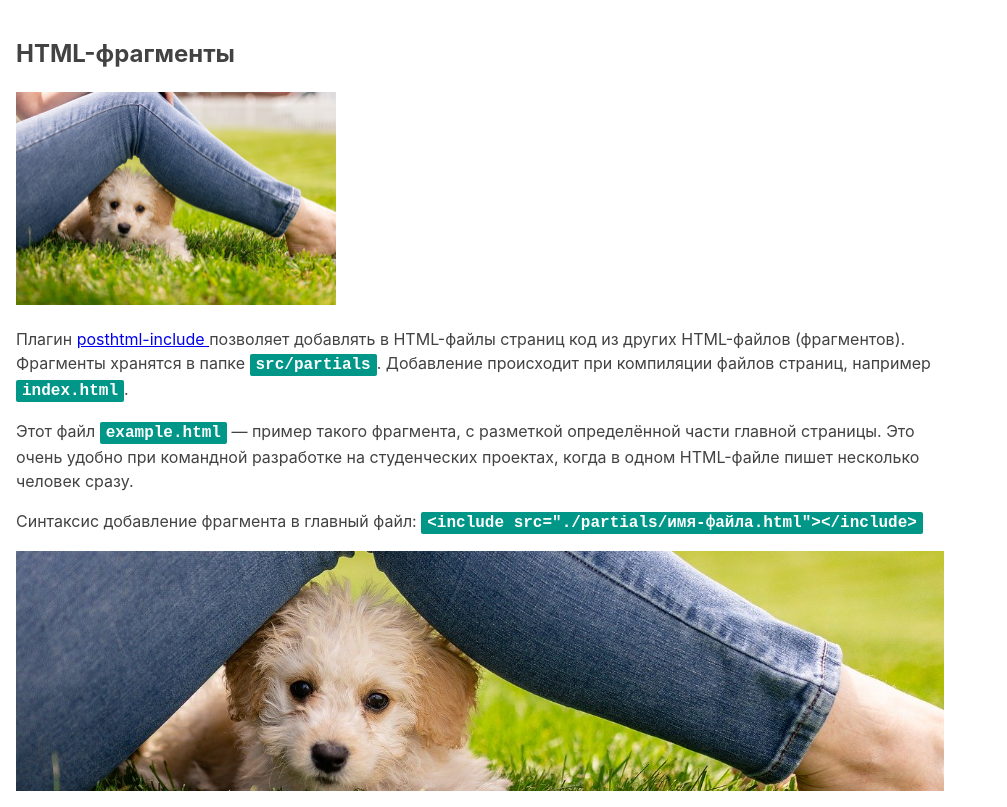
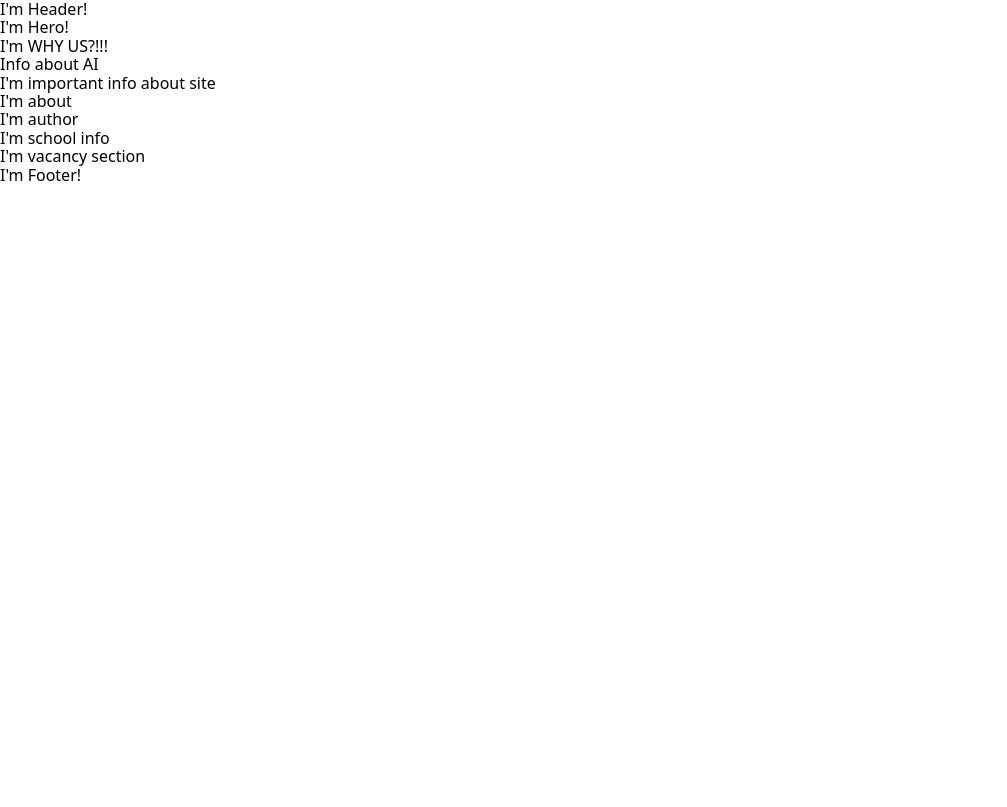
Before and after one commit to pekosk/VeraVla, a website built with Parcel: page src/index.html in a window 1280 px wide. Shown: the whole page, without its empty margins (0-1007 px from the left). Built offline with nearby package versions, Linux system fonts and the light colour scheme.

Commit message:
Partials + favicon

```diff
--- a/src/index.html
+++ b/src/index.html
@@ -4,16 +4,29 @@
     <meta charset="UTF-8" />
     <meta name="viewport" content="width=device-width, initial-scale=1.0" />
     <title>Заголовок страницы</title>
+    <link rel="shortcut icon" href="./images/favicon.ico" type="image/x-icon" />
     <link
       rel="stylesheet"
       href="https://cdnjs.cloudflare.com/ajax/libs/modern-normalize/1.0.0/modern-normalize.min.css"
       integrity="sha512-ISS7cAi1PEhQ8jnbJpJZMd29NlhNj4AWYyLOSp2CE/CsHxTCu+r+t0D2yoJudVrd0/8fTVPUVDzY5Tvli75u/g=="
       crossorigin="anonymous"
     />
+    <link rel="stylesheet" href="./sass/main.scss" />
   </head>
   <body>
     <!-- Так добавляются фрагменты в главные HTML-файлы страниц. -->
-    <include src="./partials/example.html"></include>
+    <include src="./partials/header.html"></include>
+    <main>
+      <include src="./partials/hero.html"></include>
+      <include src="./partials/why-us.html"></include>
+      <include src="./partials/ai-info.html"></include>
+      <include src="./partials/important-info.html"></include>
+      <include src="./partials/about.html"></include>
+      <include src="./partials/author.html"></include>
+      <include src="./partials/school.html"></include>
+      <include src="./partials/vacancy.html"></include>
+    </main>
+    <include src="./partials/footer.html"></include>
 
     <!-- Скрипт идёт последним в разметке. В нём уже подключен главный SASS-файл. -->
     <script src="./index.js"></script>
--- /dev/null
+++ b/src/partials/about.html
@@ -0,0 +1 @@
+<section class="html">I'm about</section>
--- /dev/null
+++ b/src/partials/ai-info.html
@@ -0,0 +1 @@
+<section class="ai-info">Info about AI</section>
--- /dev/null
+++ b/src/partials/author.html
@@ -0,0 +1 @@
+<section class="html">I'm author</section>
--- a/src/partials/example.html
+++ /dev/null
@@ -1,33 +0,0 @@
-<article class="example">
-  <h1>HTML-фрагменты</h1>
-
-  <!-- Путь к изображениям из HTML-фрагмента такой, как из файла index.html -->
-  <img src="images/demo.jpg" alt="" width="320" />
-  <p>
-    Плагин
-    <a
-      href="https://github.com/posthtml/posthtml-include"
-      target="_blank"
-      rel="noopener noreferrer"
-    >
-      posthtml-include
-    </a>
-    позволяет добавлять в HTML-файлы страниц код из других HTML-файлов (фрагментов). Фрагменты
-    хранятся в папке
-    <code>src/partials</code>. Добавление происходит при компиляции файлов страниц, например
-    <code>index.html</code>.
-  </p>
-
-  <p>
-    Этот файл <code>example.html</code> &mdash; пример такого фрагмента, с разметкой определённой
-    части главной страницы. Это очень удобно при командной разработке на студенческих проектах,
-    когда в одном HTML-файле пишет несколько человек сразу.
-  </p>
-
-  <p>
-    Синтаксис добавление фрагмента в главный файл:
-    <code> &lt;include src="./partials/имя-файла.html"&gt;&lt;/include&gt; </code>
-  </p>
-
-  <div class="background"></div>
-</article>
--- /dev/null
+++ b/src/partials/footer.html
@@ -0,0 +1 @@
+<footer>I'm Footer!</footer>
--- /dev/null
+++ b/src/partials/header.html
@@ -0,0 +1 @@
+<header>I'm Header!</header>
--- /dev/null
+++ b/src/partials/hero.html
@@ -0,0 +1 @@
+<section class="hero">I'm Hero!</section>
--- /dev/null
+++ b/src/partials/important-info.html
@@ -0,0 +1 @@
+<section class="important-info">I'm important info about site</section>
--- /dev/null
+++ b/src/partials/school.html
@@ -0,0 +1 @@
+<section class="school">I'm school info</section>
--- /dev/null
+++ b/src/partials/vacancy.html
@@ -0,0 +1 @@
+<section class="vacancy">I'm vacancy section</section>
--- /dev/null
+++ b/src/partials/why-us.html
@@ -0,0 +1 @@
+<section class="why-us">I'm WHY US?!!!</section>
--- a/src/sass/_example.scss
+++ /dev/null
@@ -1,27 +0,0 @@
-.example {
-  font-family: -apple-system, BlinkMacSystemFont, 'Segoe UI', Roboto, Oxygen, Ubuntu, Cantarell,
-    'Open Sans', 'Helvetica Neue', sans-serif;
-  line-height: 1.5;
-  background-color: #fff;
-  color: #424242;
-  max-width: 960px;
-  padding: 16px;
-}
-
-.example code {
-  font-family: monospace;
-  font-size: 16px;
-  font-weight: 700;
-  background-color: #009688;
-  color: #fff;
-  padding: 2px 6px;
-  border-radius: 2px;
-}
-
-.example .background {
-  height: 240px;
-  // Путь к изображениям из SASS-файла всегда такой, как из папки css
-  background-image: url('../images/demo.jpg');
-  background-size: cover;
-  background-position: center;
-}
--- a/src/sass/main.scss
+++ b/src/sass/main.scss
@@ -4,4 +4,4 @@
  */
 
 // Стили для файла с примером HTML-фрагмента
-@import './example';
+// @import './example';
```
Also changed, not shown: src/images/demo.jpg (deleted), src/images/favicon.ico (added), 1 other file.
